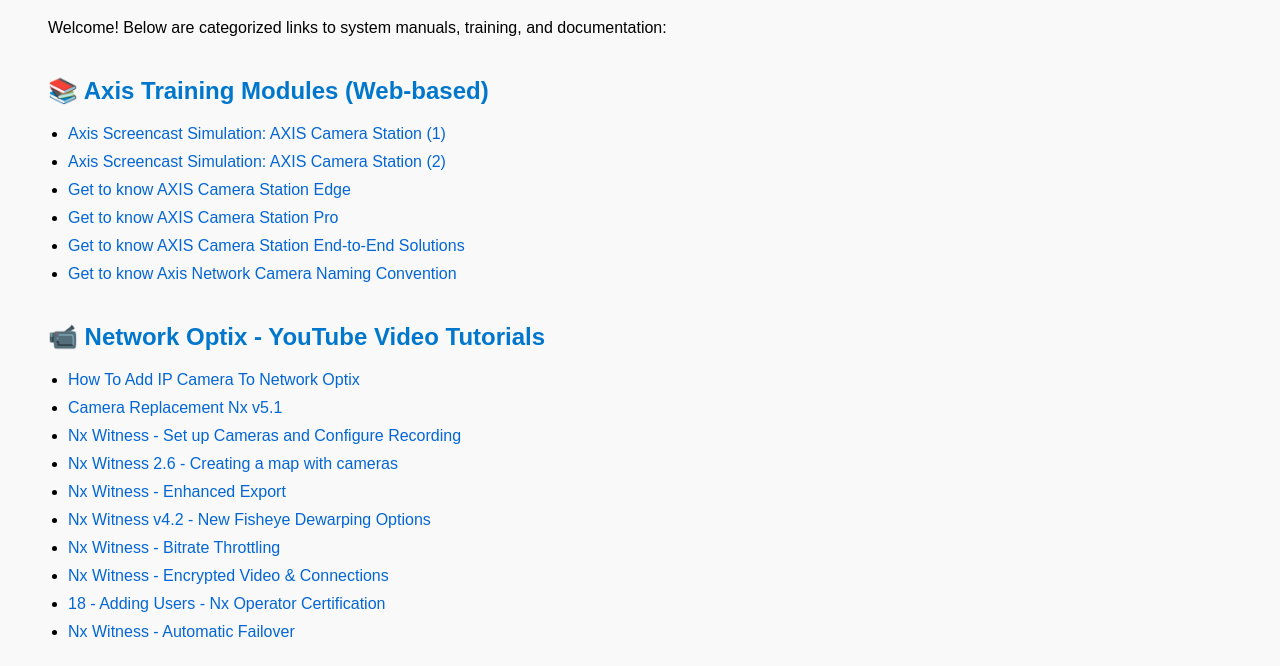
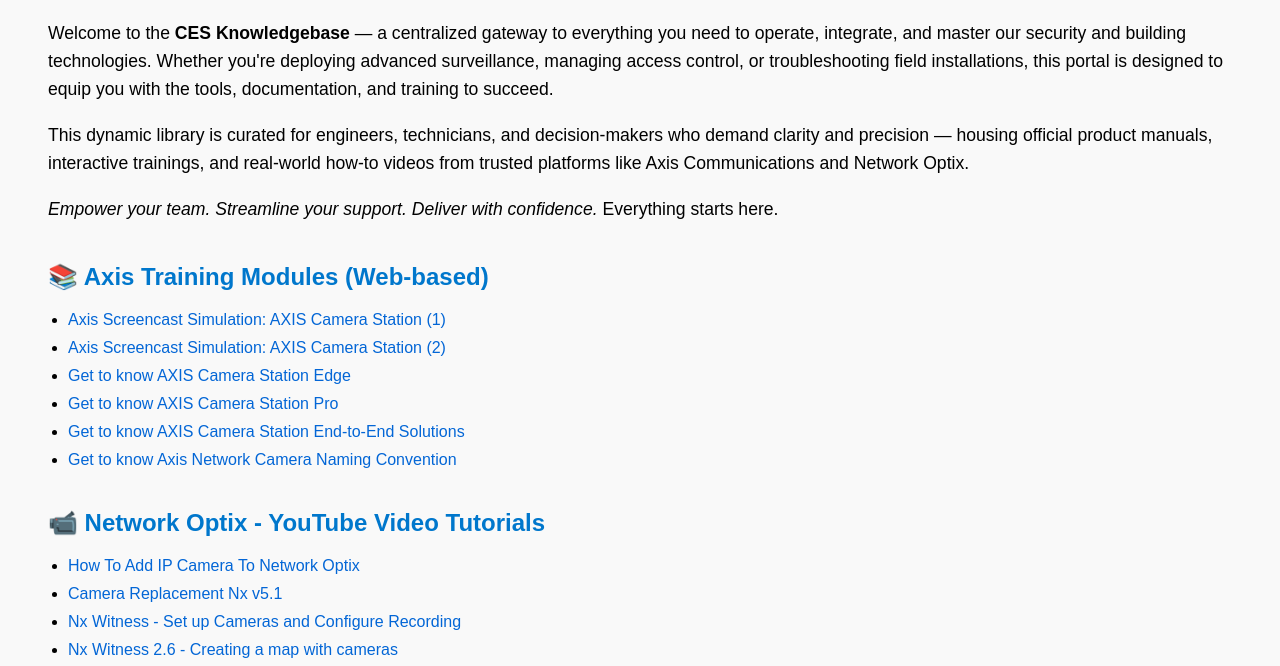
Before and after one commit to NelsonBarja/Knowledgebase-CES, a plain HTML site: page index.html in a window 1280 px wide. Shown: the part 109-775 px from the top of the page. Drawn offline with Linux system fonts and the light colour scheme.

Commit message:
Add files via upload

```diff
--- a/index.html
+++ b/index.html
@@ -35,7 +35,15 @@
 </head>
 <body>
   <h1>Knowledgebase - CES</h1>
-  <p>Welcome! Below are categorized links to system manuals, training, and documentation:</p>
+  <p style="font-size: 1.1em; line-height: 1.6;">
+    Welcome to the <strong>CES Knowledgebase</strong> — a centralized gateway to everything you need to operate, integrate, and master our security and building technologies. Whether you're deploying advanced surveillance, managing access control, or troubleshooting field installations, this portal is designed to equip you with the tools, documentation, and training to succeed.
+  </p>
+  <p style="font-size: 1.1em; line-height: 1.6;">
+    This dynamic library is curated for engineers, technicians, and decision-makers who demand clarity and precision — housing official product manuals, interactive trainings, and real-world how-to videos from trusted platforms like Axis Communications and Network Optix.
+  </p>
+  <p style="font-size: 1.1em; line-height: 1.6;">
+    <em>Empower your team. Streamline your support. Deliver with confidence.</em> Everything starts here.
+  </p>
 
   <h2>📚 Axis Training Modules (Web-based)</h2>
   <ul>
```
